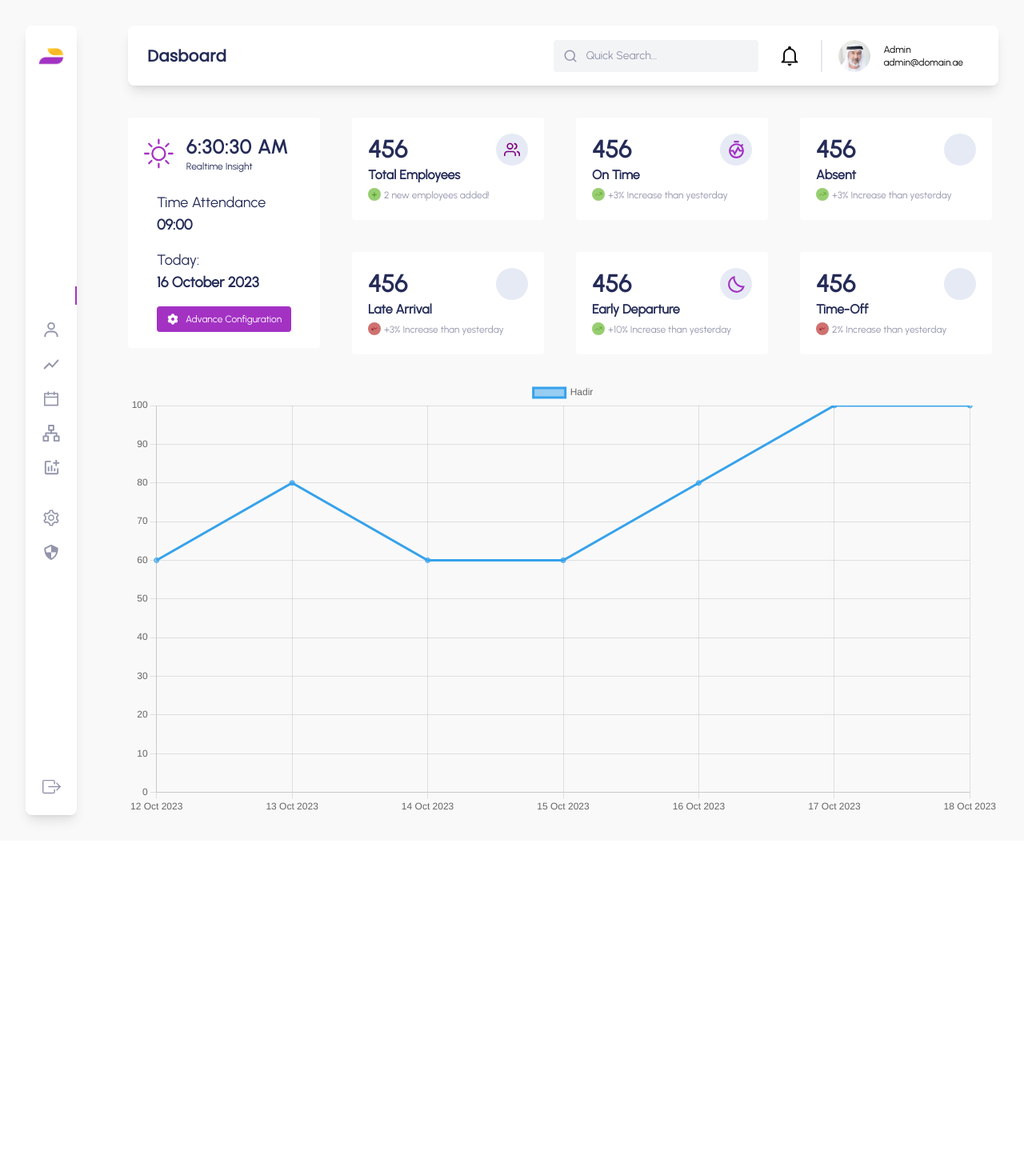
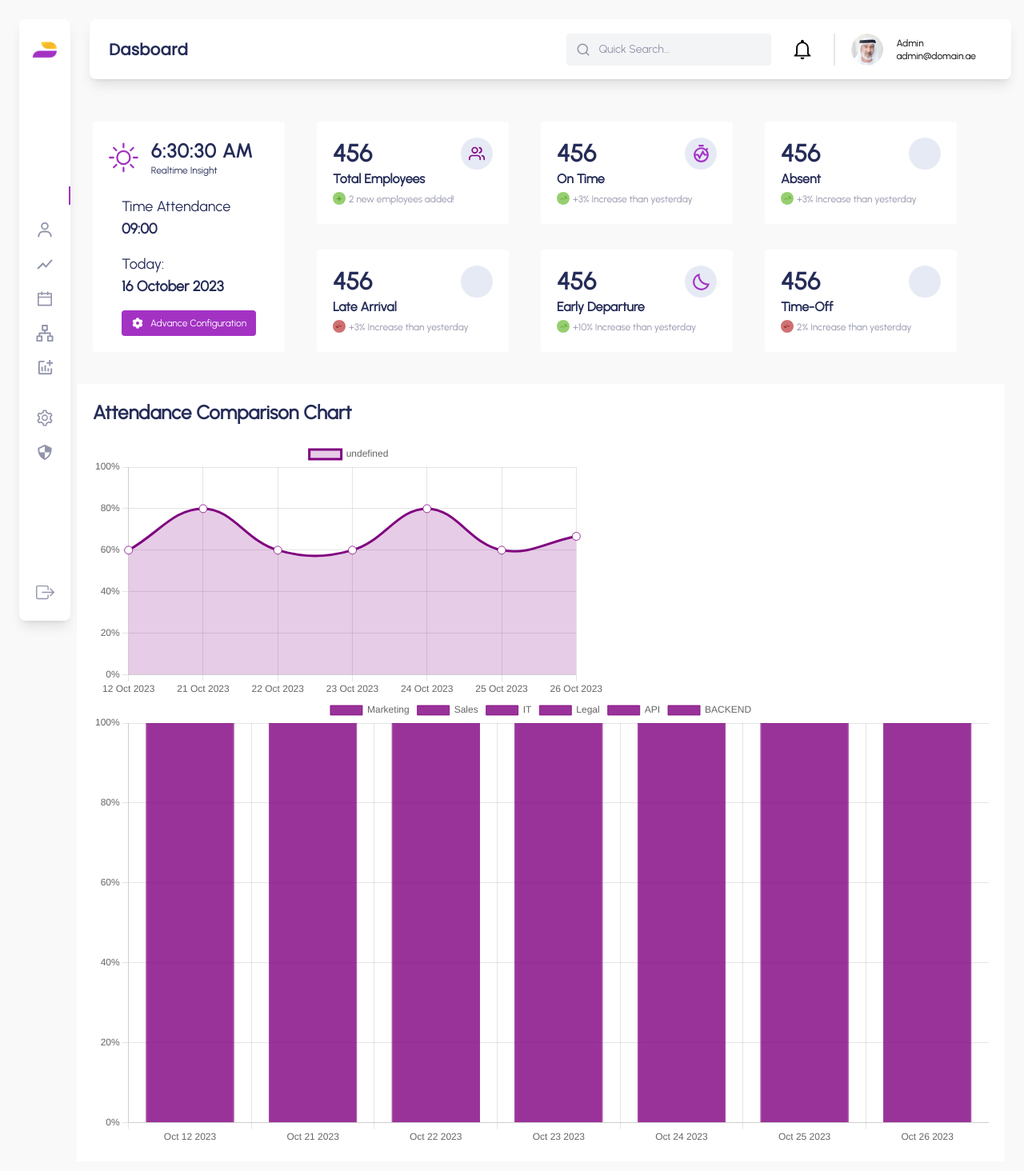
Before and after one commit to 354System/HRIS, a React (Vite) app: page /dashboard in a window 1280 px wide. Shown: the top 1464 px of the page at 80% size. Before the commit the page ends 1051 px from the top, so only its background shows below. Built offline with nearby package versions, Linux system fonts and the light colour scheme; some icons are missing.

Commit message:
dashboard baru

```diff
--- a/src/component/Sidebarmenu.jsx
+++ b/src/component/Sidebarmenu.jsx
@@ -6,7 +6,7 @@ import { AiOutlineCalendar, AiOutlineSetting } from 'react-icons/ai'
 import { LuNetwork } from 'react-icons/lu'
 export function Sidebarmenu() {
     return (
-        <div className="flex flex-col justify-between items-center w-16 h-full bg-white py-4 shadow-lg rounded-lg">
+        <div className=" flex flex-col justify-between items-center w-16 h-full bg-white py-4 shadow-lg rounded-lg">
             <div className='p-2'>
                 <img src="src/assets/Thinkspedia Main Logo 1.png" alt="" className="w-8 h-8" />
             </div>
--- a/src/component/admin/dashboard/container chart/ChartAbsensi.jsx
+++ b/src/component/admin/dashboard/container chart/ChartAbsensi.jsx
@@ -1,5 +1,5 @@
 import React from 'react';
-import { Line } from 'react-chartjs-2';
+import { Bar, Line } from 'react-chartjs-2';
 import { useState, useEffect } from 'react';
 import Chart from 'chart.js/auto';
 import { Chart as ChartJS } from 'chart.js';
@@ -7,6 +7,7 @@ const GrafikAbsensi = () => {
     const DataAbsensi = [
         {
             id: 1,
+            divisi: 'Marketing',
             checkIn: '09:24:24',
             checkOut: '18:00:24',
             date: 'Oct 12 2023',
@@ -16,6 +17,7 @@ const GrafikAbsensi = () => {
         },
         {
             id: 2,
+            divisi: 'Sales',
             checkIn: '08:24:24',
             checkOut: '18:00:24',
             date: 'Oct 12 2023',
@@ -25,6 +27,7 @@ const GrafikAbsensi = () => {
         },
         {
             id: 3,
+            divisi: 'IT',
             checkIn: '09:00:24',
             checkOut: '18:00:24',
             date: 'Oct 12 2023',
@@ -34,6 +37,7 @@ const GrafikAbsensi = () => {
         },
         {
             id: 4,
+            divisi: 'Legal',
             checkIn: '00:00:00',
             checkOut: '00:00:00',
             date: 'Oct 12 2023',
@@ -41,6 +45,7 @@ const GrafikAbsensi = () => {
         },
         {
             id: 5,
+            divisi: 'API',
             checkIn: '00:00:00',
             checkOut: '00:00:00',
             ket: 'Sakit',
@@ -49,239 +54,336 @@ const GrafikAbsensi = () => {
         },
         {
             id: 1,
+            divisi: 'Marketing',
             checkIn: '09:00:24',
             checkOut: '18:00:24',
-            date: 'Oct 13 2023',
+            date: 'Oct 21 2023',
+            ket: 'Hadir',
+            status: 'Work From Office',
+
+            image: 'src/assets/image1584.png',
+        },
+        {
+            id: 2,
+            divisi: 'Sales',
+            checkIn: '09:01:56',
+            checkOut: '18:00:24',
+            date: 'Oct 21 2023',
+            ket: 'Hadir',
+            status: 'Work From Office',
+            image: 'src/assets/image1584.png',
+        },
+        {
+            id: 3,
+            divisi: 'IT',
+            checkIn: '09:01:56',
+            checkOut: '18:00:24',
+            date: 'Oct 21 2023',
+            ket: 'Hadir',
+            status: 'Work From Office',
+            image: 'src/assets/image1584.png',
+        },
+        {
+            id: 4,
+            divisi: 'Legal',
+            date: 'Oct 21 2023',
+            ket: 'Sakit',
+        },
+        {
+            id: 5,
+            divisi: 'API',
+            checkIn: '09:01:56',
+            checkOut: '18:00:24',
+            date: 'Oct 21 2023',
+            ket: 'Hadir',
+            status: 'Work From Office',
+            image: 'src/assets/image1584.png',
+        },
+        {
+            id: 1,
+            divisi: 'Marketing',
+            checkIn: '09:01:56',
+            checkOut: '18:00:24',
+            date: 'Oct 22 2023',
             ket: 'Hadir',
             status: 'Work From Office',
             image: 'src/assets/image1584.png',
         },
         {
             id: 2,
-            checkIn: '09:01:56',
-            checkOut: '18:00:24',
-            date: 'Oct 13 2023',
-            ket: 'Hadir',
-            status: 'Work From Office',
-            image: 'src/assets/image1584.png',
-        },
-        {
-            id: 3,
-            checkIn: '09:01:56',
-            checkOut: '18:00:24',
-            date: 'Oct 13 2023',
-            ket: 'Hadir',
-            status: 'Work From Office',
-            image: 'src/assets/image1584.png',
-        },
-        {
-            id: 4,
-            date: 'Oct 13 2023',
-            ket: 'Sakit',
-        },
-        {
-            id: 5,
-            checkIn: '09:01:56',
-            checkOut: '18:00:24',
-            date: 'Oct 13 2023',
-            ket: 'Hadir',
-            status: 'Work From Office',
-            image: 'src/assets/image1584.png',
-        },
-        {
-            id: 1,
-            checkIn: '09:01:56',
-            checkOut: '18:00:24',
-            date: 'Oct 14 2023',
-            ket: 'Hadir',
-            status: 'Work From Office',
-            image: 'src/assets/image1584.png',
-        },
-        {
-            id: 2,
-            date: 'Oct 14 2023',
+            divisi: 'Sales',
+            date: 'Oct 22 2023',
             ket: 'Sakit',
             desc: 'Saya sakit kepala'
         },
         {
             id: 3,
+            divisi: 'IT',
             ket: 'Absent',
             checkIn: '00:00:00',
             checkOut: '00:00:00',
-            date: 'Oct 14 2023',
+            date: 'Oct 22 2023',
         },
         {
             id: 4,
+            divisi: 'Legal',
             checkIn: '09:10:24',
             checkOut: '18:00:24',
-            date: 'Oct 14 2023',
+            date: 'Oct 22 2023',
             ket: 'Hadir',
         },
         {
             id: 5,
+            divisi: 'API',
             ket: 'Hadir',
-            checkIn: '09:14:24',
+            checkIn: '09:22:24',
             checkOut: '18:00:24',
-            date: 'Oct 14 2023',
+            date: 'Oct 22 2023',
         },
         {
             id: 1,
+            divisi: 'Marketing',
             ket: 'Hadir',
             checkIn: '09:20:21',
             checkOut: '18:30:53',
-            date: 'Oct 15 2023',
+            date: 'Oct 23 2023',
             status: 'Work From Office',
         },
         {
             id: 2,
+            divisi: 'Sales',
             ket: 'Absent',
             checkIn: '00:00:00',
             checkOut: '00:00:00',
-            date: 'Oct 15 2023',
+            date: 'Oct 23 2023',
         },
         {
             id: 3,
+            divisi: 'IT',
             ket: 'Hadir',
             checkIn: '09:10:23',
             checkOut: '18:24:10',
             status: 'Work From Office',
-            date: 'Oct 15 2023',
+            date: 'Oct 23 2023',
         },
         {
             id: 4,
-            date: 'Oct 15 2023',
+            divisi: 'Legal',
+            date: 'Oct 23 2023',
             ket: 'Sakit',
             desc: 'aww acu cakit',
         },
         {
             id: 5,
+            divisi: 'API',
             ket: 'Hadir',
             checkIn: '09:10:23',
             checkOut: '18:24:10',
             status: 'Work From Office',
-            date: 'Oct 15 2023',
+            date: 'Oct 23 2023',
         },
         {
             id: 1,
+            divisi: 'Marketing',
             ket: 'Hadir',
             checkIn: '09:20:21',
             checkOut: '18:30:53',
-            date: 'Oct 16 2023',
+            date: 'Oct 24 2023',
             status: 'Work From Office',
         },
         {
             id: 2,
+            divisi: 'Sales',
             ket: 'Absent',
             checkIn: '00:00:00',
             checkOut: '00:00:00',
-            date: 'Oct 16 2023',
+            date: 'Oct 24 2023',
         },
         {
             id: 3,
+            divisi: 'IT',
             ket: 'Hadir',
             checkIn: '09:10:23',
             checkOut: '18:24:10',
             status: 'Work From Office',
-            date: 'Oct 16 2023',
+            date: 'Oct 24 2023',
         },
         {
             id: 4,
+            divisi: 'Legal',
             ket: 'Hadir',
             checkIn: '09:10:23',
             checkOut: '18:24:10',
-            date: 'Oct 16 2023',
+            date: 'Oct 24 2023',
         },
         {
             id: 5,
+            divisi: 'API',
             ket: 'Hadir',
             checkIn: '09:10:23',
             checkOut: '18:24:10',
             status: 'Work From Office',
-            date: 'Oct 16 2023',
+            date: 'Oct 24 2023',
         },
         {
             id: 1,
+            divisi: 'Marketing',
             ket: 'Hadir',
-            date: 'Oct 17 2023',
+            date: 'Oct 25 2023',
             status: 'Work From Office',
             desc: 'aww acu cakit',
         },
         {
             id: 2,
+            divisi: 'Sales',
             ket: 'Hadir',
             checkIn: '00:00:00',
             checkOut: '00:00:00',
-            date: 'Oct 17 2023',
+            date: 'Oct 25 2023',
         },
         {
             id: 3,
+            divisi: 'IT',
             ket: 'Hadir',
             checkIn: '09:10:23',
             checkOut: '18:24:10',
             status: 'Work From Office',
-            date: 'Oct 17 2023',
+            date: 'Oct 25 2023',
         },
         {
             id: 4,
-            ket: 'Hadir',
+            divisi: 'Legal',
+            ket: 'Kontol',
             checkIn: '09:10:23',
             checkOut: '18:24:10',
-            date: 'Oct 17 2023',
+            date: 'Oct 25 2023',
         },
         {
             id: 5,
-            ket: 'Hadir',
+            divisi: 'API',
+            ket: 'Vale',
             checkIn: '09:10:23',
             checkOut: '18:24:10',
             status: 'Work From Office',
-            date: 'Oct 17 2023',
+            date: 'Oct 25 2023',
         },
         {
             id: 1,
+            divisi: 'Marketing',
             ket: 'Hadir',
-            date: 'Oct 18 2023',
+            date: 'Oct 26 2023',
             status: 'Work From Office',
             desc: 'aww acu cakit',
         },
         {
             id: 2,
+            divisi: 'Sales',
             ket: 'Hadir',
             checkIn: '00:00:00',
             checkOut: '00:00:00',
-            date: 'Oct 18 2023',
+            date: 'Oct 26 2023',
         },
         {
             id: 3,
+            divisi: 'IT',
+            ket: 'Absent',
+            checkIn: '09:10:23',
+            checkOut: '26:24:10',
+            status: 'Work From Office',
+            date: 'Oct 26 2023',
+        },
+        {
+            id: 4,
+            divisi: 'Legal',
             ket: 'Hadir',
+            checkIn: '09:10:23',
+            checkOut: '26:24:10',
+            date: 'Oct 26 2023',
+        },
+        {
+            id: 5,
+            divisi: 'API',
+            ket: 'Hadir',
+            checkIn: '09:10:23',
+            checkOut: '26:24:10',
+            status: 'Work From Office',
+            date: 'Oct 26 2023',
+        },
+        {
+            id: 6,
+            divisi: 'BACKEND',
+            ket: 'Sakit',
             checkIn: '09:10:23',
             checkOut: '18:24:10',
             status: 'Work From Office',
-            date: 'Oct 18 2023',
-        },
-        {
-            id: 4,
-            ket: 'Hadir',
-            checkIn: '09:10:23',
-            checkOut: '18:24:10',
-            date: 'Oct 18 2023',
-        },
-        {
-            id: 5,
-            ket: 'Hadir',
-            checkIn: '09:10:23',
-            checkOut: '18:24:10',
-            status: 'Work From Office',
-            date: 'Oct 18 2023',
-        },
-        {
-            id: 6,
-            ket: 'Hadir',
-            checkIn: '09:10:23',
-            checkOut: '18:24:10',
-            status: 'Work From Office',
-            date: 'Oct 18 2023',
+            date: 'Oct 26 2023',
         },
     ]
+
+    const totalKehadiranPerDivisi = DataAbsensi.reduce((accumulator, data) => {
+        if (data.ket === 'Hadir') {
+          const minggu = data.date;
+          if (!accumulator[minggu]) {
+            accumulator[minggu] = {};
+          }
+
+          if (!accumulator[minggu][data.divisi]) {
+            accumulator[minggu][data.divisi] = 0;
+          }
+
+          accumulator[minggu][data.divisi]++;
+        }
+        return accumulator;
+      }, {});
+
+      const mingguLabels = Object.keys(totalKehadiranPerDivisi);
+      const divisionNames = Array.from(new Set(DataAbsensi.map((data) => data.divisi)));
+
+      const divisionData = divisionNames.map((division) => {
+        return {
+          label: division,
+          data: mingguLabels.map((minggu) => {
+            const totalHadir = totalKehadiranPerDivisi[minggu][division] || 0;
+            const totalID = DataAbsensi.filter((data) => {
+              return data.date === minggu && data.divisi === division && data.ket === 'Hadir';
+            }).length;
+
+            return totalID > 0 ? (totalHadir / totalID) * 100 : 0;
+          }),
+          backgroundColor: 'rgba(128, 0, 128, 0.8)',
+          borderColor: 'rgba(128, 0, 128, 0.8)',
+          borderWidth: 1,
+        };
+      });
+
+      const barData = {
+        labels: mingguLabels,
+        datasets: divisionData,
+      };
+
+      console.log(divisionData);
+
+      const barOptions = {
+        scales: {
+          x: {
+            stacked: true,
+          },
+          y: {
+            stacked: true,
+            beginAtZero: true,
+            max: 100,
+            ticks: {
+              stepSize: 20,
+              callback: function (value) {
+                return value + '%';
+              },
+            },
+          },
+        },
+      };
+
+
+
 
     const hadirPerTanggal = DataAbsensi.reduce((accumulator, data) => {
         if (data.ket === 'Hadir') {
@@ -299,7 +401,6 @@ const GrafikAbsensi = () => {
     }, {});
 
     const labels = Object.keys(hadirPerTanggal);
-
     const data = labels.map((label) => {
         const totalHadir = hadirPerTanggal[label].count;
         const totalID = DataAbsensi.filter(data => {
@@ -318,8 +419,15 @@ const GrafikAbsensi = () => {
                 type: 'category',
             },
             y: {
-                beginAtZero: true,
-                max: 100,
+                min: 0,      // Nilai minimum pada sumbu Y
+                max: 100,     // Nilai maksimum pada sumbu Y
+                stepSize: 20, // Langkah antara setiap label pada sumbu Y
+                ticks: {
+                    stepSize: 20,
+                    callback: function (value) {
+                        return value + '%';
+                    },
+                },
             },
         },
     };
@@ -339,13 +447,31 @@ const GrafikAbsensi = () => {
     }, []);
 
     return (
+        <div className='w-full bg-white p-5'>
+            <div className='mb-5'>
+                <h1 className='text-2xl font-bold text-primary '>Attendance Comparison Chart</h1>
+            </div>
+            <div className='h-80'>
                 <Line data={{
                     labels: labels,
                     datasets: [{
-                label: "Hadir",
                         data: data,
+                        yAxisID: 'y',
+                        fill: true,
+                        borderColor: 'purple',
+                        backgroundColor: 'rgba(128, 0, 128, 0.2)',
+                        tension: 0.4,
+                        pointBackgroundColor: 'white', // Warna latar belakang titik dengan tingkat transparansi
+                        pointBorderColor: 'rgba(128, 0, 128, 0.8)', // Warna garis tepi titik dengan tingkat transparansi
+                        pointRadius: 5, // Mengatur ukuran titik
+                        pointHoverRadius: 7, // Ukuran titik saat dipoles (hover)
                     }]
                 }} options={options} />
+            </div>
+            <div>
+                <Bar data={barData} options={barOptions} />
+            </div>
+        </div>
     );
 }
 export default GrafikAbsensi;
--- a/src/pages/admin/Dashboard.jsx
+++ b/src/pages/admin/Dashboard.jsx
@@ -8,40 +8,44 @@ import { EarlyDepartureBox } from "../../component/admin/dashboard/container inf
 import { AbsentBox } from "../../component/admin/dashboard/container info/AbsentBox"
 import { TimeOffBox } from "../../component/admin/dashboard/container info/TimeOffBox"
 import GrafikAbsensi from "../../component/admin/dashboard/container chart/ChartAbsensi"
-// import { useState } from "react"
-// import { DataAbsensi } from "../../mockdata/DataAbsensi"
 
 export function Dashboard() {
 
     return (
-        <div className="w-full min-h-screen flex bg-darkwhite">
-            <div className="p-8">
+        <div className="min-h-screen flex bg-darkwhite">
+  <div className="p-6 fixed h-screen top-0 left-0">
     <Sidebarmenu />
   </div>
-            <div className="w-full p-8">
+  <div className="w-full p-6 pl-24"> {/* Tambahkan class 'pl-24' untuk memberikan margin kiri sesuai lebar sidebar */}
+    <div className="fixed top-6 left-28 w-[90%]">
       <Navbar />
-                <div className="w-full mb-10">
+    </div>
+    <div className="w-full mb-10 mt-32 ml-5">
       {/* container info */}
       <div className="w-full flex h-72 gap-10">
+        <div>
           <RealtimeInsightBox />
-                        <div className="flex flex-col gap-10">
-                            <div className="flex h-1/2 gap-10">
+        </div>
+        <div className="flex flex-col gap-8">
+          <div className="flex flex-wrap h-1/2 gap-10">
             <TotalEmployedBox />
             <OnTimeBox />
-                                <AbsentBox/>
+            <AbsentBox />
           </div>
-                            <div className="flex h-1/2 items-end gap-10">
+          <div className="flex flex-wrap h-1/2 items-end gap-10">
             <LateArrivalBox />
-                                <EarlyDepartureBox/>
-                                <TimeOffBox/>
+            <EarlyDepartureBox />
+            <TimeOffBox />
           </div>
         </div>
       </div>
     </div>
     <div>
-                    <GrafikAbsensi/>
+      <GrafikAbsensi />
     </div>
   </div>
 </div>
+
+
     )
 }
```
Also changed, not shown: src/App.css (line endings or trailing spaces), src/component/admin/dashboard/container chart/ChartDivisiWeekly.jsx (added). Lines whose indentation alone changed are shown as unchanged.
